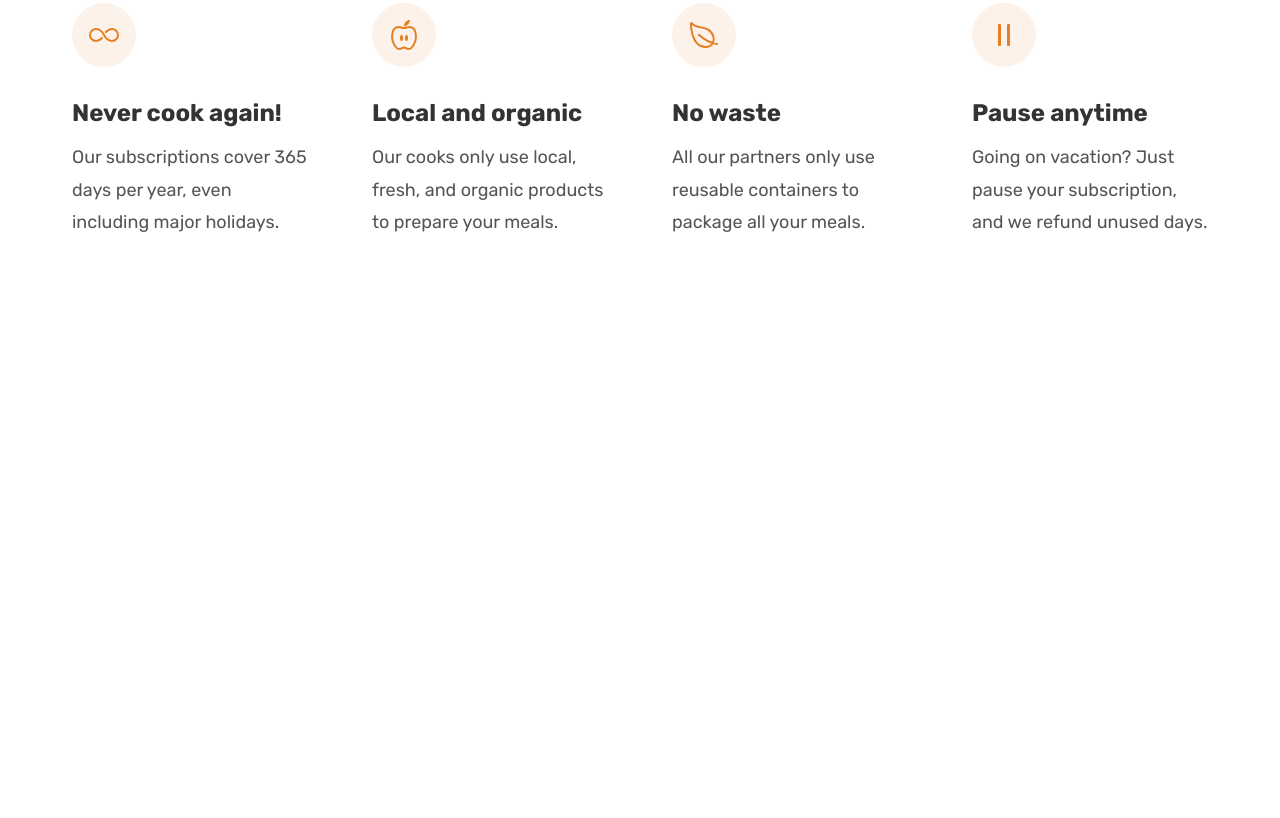
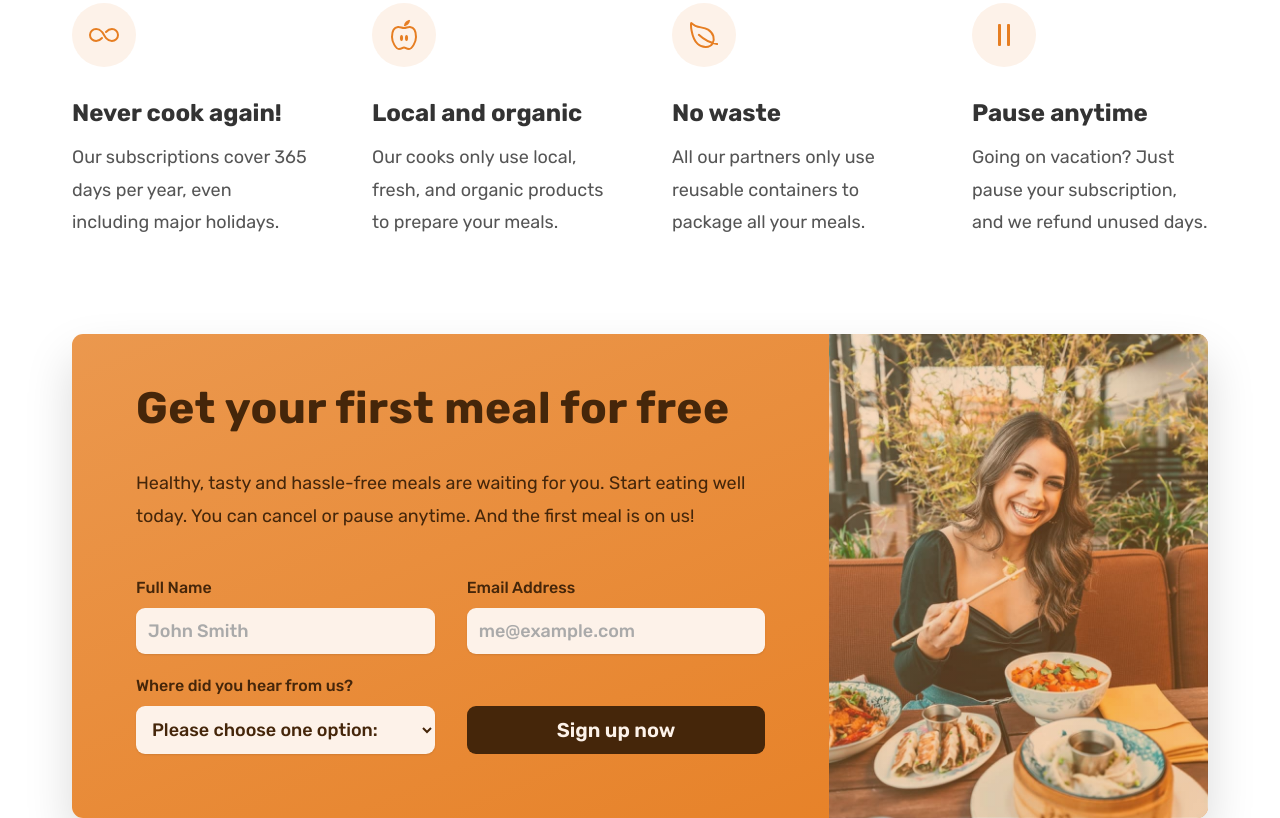
Before and after one commit to RenanBeraldi/Udemy---Real-World-Websites-with-HTML-and-CSS, a plain HTML site: page 07-Omnifood-Desktop/index.html in a window 1280 px wide. Shown: the part 5740-6558 px from the top of the page. Before the commit the page ends 6074 px from the top, so only its background shows below. Drawn offline with nearby package versions, Linux system fonts and the light colour scheme.

Commit message:
CTA-Section

```diff
--- a/07-Omnifood-Desktop/css/style.css
+++ b/07-Omnifood-Desktop/css/style.css
@@ -30,7 +30,7 @@ Paragraph Default: 1.6
 
 - Tints: #fdf2e9 #fae5d3
 
-- Shades: #cf711f
+- Shades: #cf711f #45260a
 
 - Accents:
 
@@ -58,6 +58,13 @@ Medium: 11px
     margin: 0;
     padding: 0;
     box-sizing: border-box;
+}
+
+*:focus{
+    outline: none;
+    /* outline: 4px dotted #e67e22;
+    outline-offset: 8px; */
+    box-shadow: 0 0 0 0.6rem rgba(230, 125, 34, 0.5);
 }
 
 html{
@@ -112,6 +119,10 @@ strong{
     grid-template-columns: repeat(4, 1fr);
 }
 
+.grid--5-cols{
+    grid-template-columns: repeat(5, 1fr);
+}
+
 .grid--center-v{
     align-items: center;
 }
@@ -164,6 +175,7 @@ strong{
     letter-spacing: 0.75px;
 }
 
+.btn,
 .btn:link,
 .btn:visited{
     display: inline-block;
@@ -172,6 +184,12 @@ strong{
     font-weight: 600;
     padding: 1.6rem 3.2rem;
     border-radius: 9px;
+
+    /* necessary only for .btn */
+    border: none;
+    cursor: pointer;
+    font-family: inherit;
+
 
     transition: all .3s;
 }
@@ -201,6 +219,20 @@ strong{
     /* is the same to use the border property (3px solid #fff)*/
     box-shadow: inset 0 0 0 3px #fff;
 }
+
+.btn--form{
+    background-color: #45260a;
+    color: #fdf2e9;
+    align-self: end;
+    padding: 1.2rem;
+}
+
+.btn--form:hover,
+.btn--form:active{
+    background-color: #fff;
+    color: #555;
+}
+
 
 .link:link,
 .link:visited{
@@ -650,8 +682,6 @@ strong{
     background-color: #ffd43b;
     padding: 0.8rem 3.2rem;
     transform: rotate(45deg);
-
-
 }
 
 .plan-header{
@@ -722,3 +752,88 @@ strong{
 }
 
 /* END PRICING AND FEATURES SECTION */
+
+
+
+/* CTA SECTION */
+
+.cta{
+    display: grid;
+    grid-template-columns: 2fr 1fr;
+    background-image: linear-gradient(
+        to right bottom,
+        #eb984e,
+        #e67e22
+        );
+    box-shadow: 0 2.4rem 4.8rem rgba(0, 0, 0, 0.15);
+    border-radius: 11px;
+    overflow: hidden;
+}
+
+.cta *:focus{
+    outline: none;
+    box-shadow: 0 0 0 0.6rem rgba(253, 242, 233, 0.5);
+}
+
+.cta-text-box{
+    padding: 6.4rem;
+    padding-top: 4.8rem;
+    color: #45260a;
+}
+
+.cta .heading-secondary{
+    /* color: #45260a; */
+    color: inherit;
+    margin-bottom: 3.2rem;
+}
+
+.cta-text{
+    font-size: 1.8rem;
+    line-height: 1.8;
+    margin-bottom: 4.8rem;
+}
+
+.cta-form{
+    display: grid;
+    grid-template-columns: repeat(2, 1fr);
+    column-gap: 3.2rem;
+    row-gap: 2.4rem;
+}
+
+.cta-form label{
+    display: block;
+    font-size: 1.6rem;
+    font-weight: 500;
+    margin-bottom: 1.2rem;
+}
+
+.cta-form input,
+.cta-form select{
+    width: 100%;
+    padding: 1.2rem;
+    font-size: 1.8rem;
+    font-family: inherit;
+    font-weight: 500;
+    color: inherit;
+    border: none;
+    background-color: #fdf2e9;
+    border-radius: 9px;
+    box-shadow: 0 1px 2px rgba(0, 0, 0, 0.1);
+}
+
+.cta-form input::placeholder{
+    color: #aaa;
+}
+
+.cta-img-box{
+    background-image: linear-gradient(
+        to right bottom,
+        rgba(235, 152, 78, 0.35),
+        rgba(230, 126, 34, 0.35)
+        ),
+        url(../img/eating.jpg);
+    background-size: cover;
+    background-position: center;
+}
+
+/* END CTA SECTION */
--- a/07-Omnifood-Desktop/index.html
+++ b/07-Omnifood-Desktop/index.html
@@ -596,6 +596,63 @@
             <!-- END FEATURES -->
         </section>
         <!-- END PRICING AND FEATURES SECTION -->
+
+        <section class="section-cta">
+            <div class="container">
+                <div class="cta">
+                    <div class="cta-text-box">
+                        <h2 class="heading-secondary">Get your first meal for free</h2>
+                        <p class="cta-text">Healthy, tasty and hassle-free meals are waiting for you. Start eating well today. You can cancel or pause anytime. And the first meal is on us!</p>
+
+                        <!-- CTA FORMULARY -->
+                        <form class="cta-form" action="#">
+                            <div>
+                                <label for="full-name">Full Name</label>
+                                <input
+                                    id="full-name"
+                                    type="text"
+                                    placeholder="John Smith"
+                                    required
+                                >
+                            </div>
+
+                            <div>
+                                <label for="email">Email Address</label>
+                                <input
+                                    id="email"
+                                    type="email"
+                                    placeholder="me@example.com"
+                                    required
+                                >
+                            </div>
+
+                            <div>
+                                <label for="select-where">Where did you hear from us?</label>
+                                <!-- SELECT BOX -->
+                                <select id="select-where" required>
+                                    <option value="">Please choose one option:</option>
+                                    <option value="friends">Friends and family</option>
+                                    <option value="youtube">YouTube video</option>
+                                    <option value="podcast">Podcast</option>
+                                    <option value="ad">Facebook Ad</option>
+                                    <option value="others">Others</option>
+                                </select>
+                            </div>
+                            <!-- END SELECT BOX -->
+                            <button class="btn btn--form">Sign up now</button>
+                        </form>
+                        <!-- END CTA FORMULARY -->
+                    </div>
+
+
+                    <div
+                        class="cta-img-box"
+                        role="img"
+                        aria-label="Woman enjoying food">
+                    </div>
+                </div>
+            </div>
+        </section>
     </main>
 
     <script type="module" src="https://unpkg.com/ionicons@5.5.2/dist/ionicons/ionicons.esm.js"></script>
```
Also changed, not shown: 1 other file.
